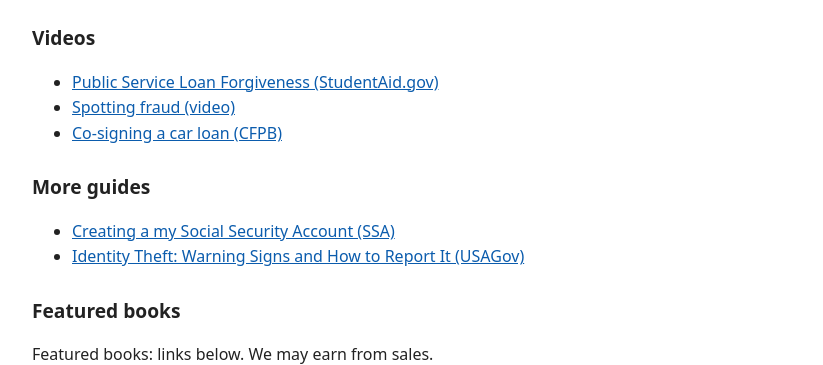
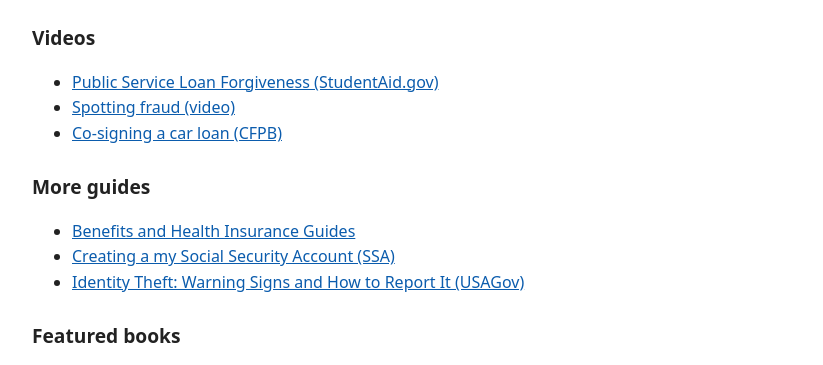
Before and after one commit to daywiseguides/daywiseguides.github.io, a plain HTML site: page sign-up-for-medicare-ssa.html in a window 1280 px wide. Shown: the part 906-1271 px from the top of the page, without its empty margins (228-1051 px from the left). Drawn offline with Linux system fonts and the light colour scheme.

Commit message:
Update sign-up-for-medicare-ssa.html

```diff
--- a/sign-up-for-medicare-ssa.html
+++ b/sign-up-for-medicare-ssa.html
@@ -14,7 +14,7 @@
 <h2>Official source</h2>
 <p><a href="https://www.ssa.gov/medicare/sign-up" rel="noopener">SSA: Sign up for Medicare</a>. Checked against the live page on November 26, 2026. This page is a summary in our own words. Check the official page for the latest details.</p>
 <h2>Videos</h2><ul><li><a href="https://youtu.be/45EjYgqRNTc" rel="noopener">Public Service Loan Forgiveness (StudentAid.gov)</a></li><li><a href="https://youtu.be/RMRKvsOFHaw" rel="noopener">Spotting fraud (video)</a></li><li><a href="https://youtu.be/_EJ4nxhg7Gw" rel="noopener">Co-signing a car loan (CFPB)</a></li></ul>
-<h2>More guides</h2><ul><li><a href="my-social-security-account.html">Creating a my Social Security Account (SSA)</a></li><li><a href="identity-theft-usagov.html">Identity Theft: Warning Signs and How to Report It (USAGov)</a></li></ul>
+<h2>More guides</h2><ul><li><a href="hub-benefits-and-health-insurance.html">Benefits and Health Insurance Guides</a></li><li><a href="my-social-security-account.html">Creating a my Social Security Account (SSA)</a></li><li><a href="identity-theft-usagov.html">Identity Theft: Warning Signs and How to Report It (USAGov)</a></li></ul>
 <h2>Featured books</h2>
 <p>Featured books: links below. We may earn from sales.</p>
 <div class="books"><a href="https://www.amazon.com/dp/B0F9F19WYL" rel="sponsored noopener"><img src="cover-hoax.svg" alt="Cover of The Big Money Hoax"></a><a href="https://www.amazon.com/IMMATM-Approach-groundbreaking-centered-approach/dp/B0H1JV3MQG" rel="sponsored noopener"><img src="cover-imma.svg" alt="Cover of The IMMA Approach"></a></div>
```
